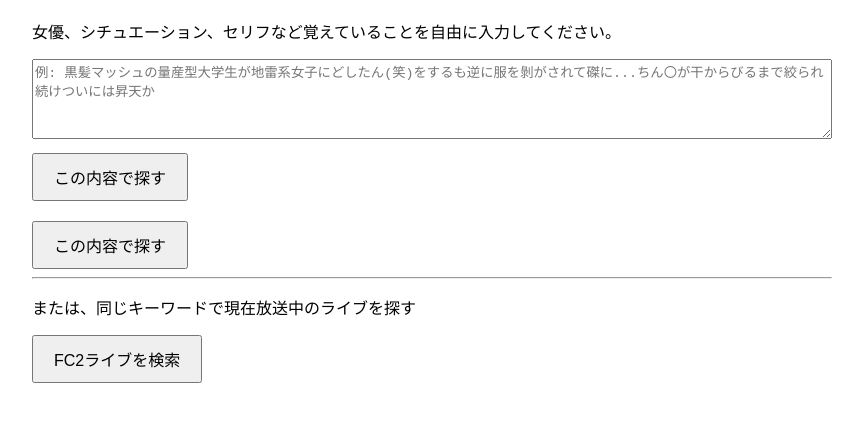
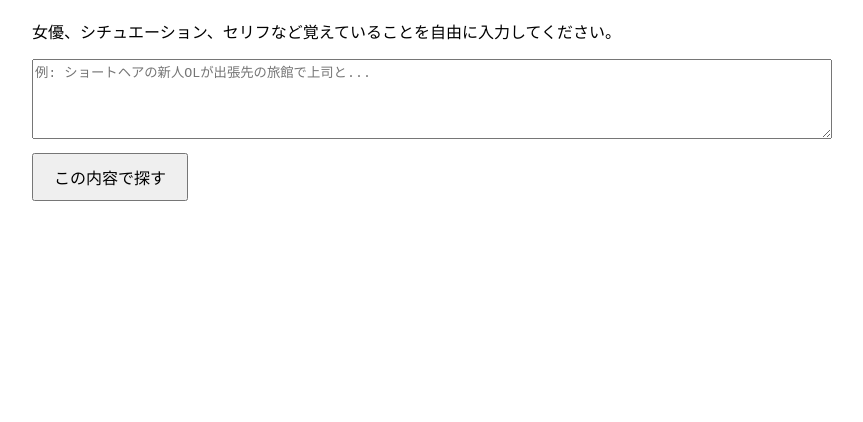
Before and after one commit to eponine0805/av-search-tool, a website: page public/index.html in a window 1280 px wide. Shown: the part 110-532 px from the top of the page, without its empty margins (208-1071 px from the left). Drawn offline with Linux system fonts and the light colour scheme.

Commit message:
Update index.html

```diff
--- a/public/index.html
+++ b/public/index.html
@@ -21,17 +21,10 @@
     <div class="container">
         <h1>思い出せる内容からAVを探す</h1>
         <p>女優、シチュエーション、セリフなど覚えていることを自由に入力してください。</p>
-        <textarea id="searchInput" placeholder="例: 黒髪マッシュの量産型大学生が地雷系女子にどしたん(笑)をするも逆に服を剝がされて磔に...ちん〇が干からびるまで絞られ続けついには昇天か"></textarea>
+        <textarea id="searchInput" placeholder="例: ショートヘアの新人OLが出張先の旅館で上司と..."></textarea>
         <button id="searchButton">この内容で探す</button>
         <div class="loader" id="loader">検索中...</div>
         <div id="results"></div>
-        <button id="searchButton">この内容で探す</button>
-    <hr>
-    <p>または、同じキーワードで現在放送中のライブを探す</p>
-    <button id="fc2SearchButton">FC2ライブを検索</button>
-    <div class="loader" id="loader">検索中...</div>
-    <div id="results"></div>
     </div>
-
 </body>
 </html>
```
